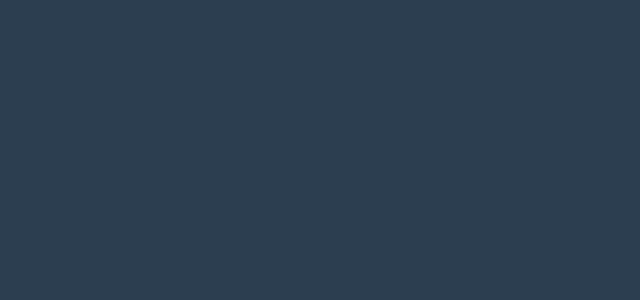
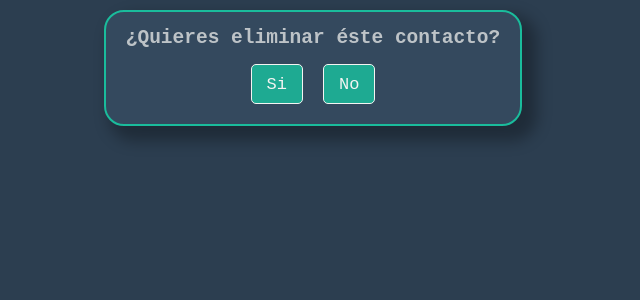
Before and after one commit to marcourrutia/contact-list-react, a React (Create React App) app: page /confirm in a window 1280 px wide. Before the commit this address had no page. Shown: the top 300 px of the page, without its empty margins (327-967 px from the left). Built offline with nearby package versions, Linux system fonts and the light colour scheme.

Commit message:
add modal component and style

```diff
--- a/src/App.js
+++ b/src/App.js
@@ -1,17 +1,21 @@
 import "./App.css";
+import injectContext from "./store/context";
 import { BrowserRouter, Routes, Route } from "react-router-dom";
 import { ContactList } from "./views/ContactList";
 import { NewContact } from "./views/NewContact";
-import injectContext from "./store/context";
+import { ModalDelete } from "./components/ModalDelete";
 
 function App() {
-  return <BrowserRouter>
-  <Routes>
-    <Route path="/" element={ <ContactList /> }/>
-    <Route path="/new-contact" element={ <NewContact /> }/>
-    <Route path="edit-contact/:id" element={<NewContact />}/>
-  </Routes>
-  </BrowserRouter>
+  return (
+    <BrowserRouter>
+      <Routes>
+        <Route path="/" element={<ContactList />} />
+        <Route path="/new-contact" element={<NewContact />} />
+        <Route path="edit-contact/:id" element={<NewContact />} />
+        <Route path="/confirm" element={<ModalDelete />} />
+      </Routes>
+    </BrowserRouter>
+  );
 }
 
 export default injectContext(App);
--- a/src/components/Contact.css
+++ b/src/components/Contact.css
@@ -2,9 +2,9 @@
   min-width: 700px;
   display: flex;
   align-items: center;
-    background-color: #34495E;
+  background-color: #34495e;
   width: 60%;
-    border: 2px solid #1ABC9C;
+  border: 2px solid #1abc9c;
   border-radius: 20px;
   padding: 15px 20px;
   box-shadow: 10px 10px 15px 5px rgba(0, 0, 0, 0.3);
@@ -35,7 +35,7 @@
   margin-left: 10px;
   display: flex;
   flex-direction: column;
-    color: #BDC3C7;
+  color: #bdc3c7;
   row-gap: 12px;
   font-family: monospace;
 }
@@ -54,10 +54,10 @@
   justify-content: space-between;
   width: 80px;
   font-size: 20px;
-    color: #ECF0F1;
+  color: #ecf0f1;
 }
 
-.contactIcons i{
+.contactIcons i {
   transition: 0.3s;
 }
 
--- a/src/components/Contact.js
+++ b/src/components/Contact.js
@@ -2,16 +2,11 @@ import "./Contact.css";
 import { useNavigate } from "react-router-dom";
 
 export const Contact = (props) => {
-
   const navigation = useNavigate();
 
   const handleEditClick = () => {
     navigation(`/edit-contact/${props.contactId}`);
-  }
-
-  const handleDeleteClick = () => {
-    props.onDelete(props.contactId)
-  }
+  };
 
   return (
     <div className="container">
@@ -35,7 +30,10 @@ export const Contact = (props) => {
       </div>
       <div className="contactIcons">
         <i className="bi bi-pencil" onClick={handleEditClick}></i>
-        <i className="bi bi-trash3" onClick={handleDeleteClick}></i>
+        <i
+          className="bi bi-trash3"
+          onClick={() => props.onDelete(props.contactId)}
+        ></i>
       </div>
     </div>
   );
--- /dev/null
+++ b/src/components/ModalDelete.css
@@ -0,0 +1,40 @@
+.modal-container {
+  display: flex;
+  flex-direction: column;
+  align-items: center;
+  background-color: #34495e;
+  border: 2px solid #1abc9c;
+  border-radius: 20px;
+  padding: 15px 20px;
+  box-shadow: 10px 10px 15px 5px rgba(0, 0, 0, 0.3);
+}
+
+.modal-h1 {
+  color: #bdc3c7;
+  font-family: monospace;
+}
+
+.modal-btn-box {
+  display: flex;
+  align-self: center;
+  gap: 20px;
+  padding: 5px 2px;
+  margin-top: 10px;
+}
+
+.modal-btn {
+  background-color: #1abc9cd8;
+  border: 1px solid #f4f4f2;
+  border-radius: 5px;
+  height: 40px;
+  color: #f4f4f2;
+  padding: 5px 15px;
+  font-size: 17px;
+  font-family: monospace;
+  transition: 0.3s;
+}
+
+.modal-btn:hover {
+  background-color: #1abc9c69;
+  cursor: pointer;
+}
--- /dev/null
+++ b/src/components/ModalDelete.js
@@ -0,0 +1,13 @@
+import "./ModalDelete.css";
+
+export const ModalDelete = () => {
+  return (
+    <div className="modal-container">
+      <h2 className="modal-h1">¿Quieres eliminar éste contacto?</h2>
+      <div className="modal-btn-box">
+        <button className="modal-btn">Si</button>
+        <button className="modal-btn">No</button>
+      </div>
+    </div>
+  );
+};
--- a/src/components/NewContactForm.js
+++ b/src/components/NewContactForm.js
@@ -20,7 +20,7 @@ export const NewContactForm = (props) => {
         });
       }
     }
-  }, [id, store.contact]);
+  }, []);
 
   const url = id
     ? `https://playground.4geeks.com/contact/agendas/contactMarco/contacts/${id}`
```
Lines whose indentation alone changed are shown as unchanged.
